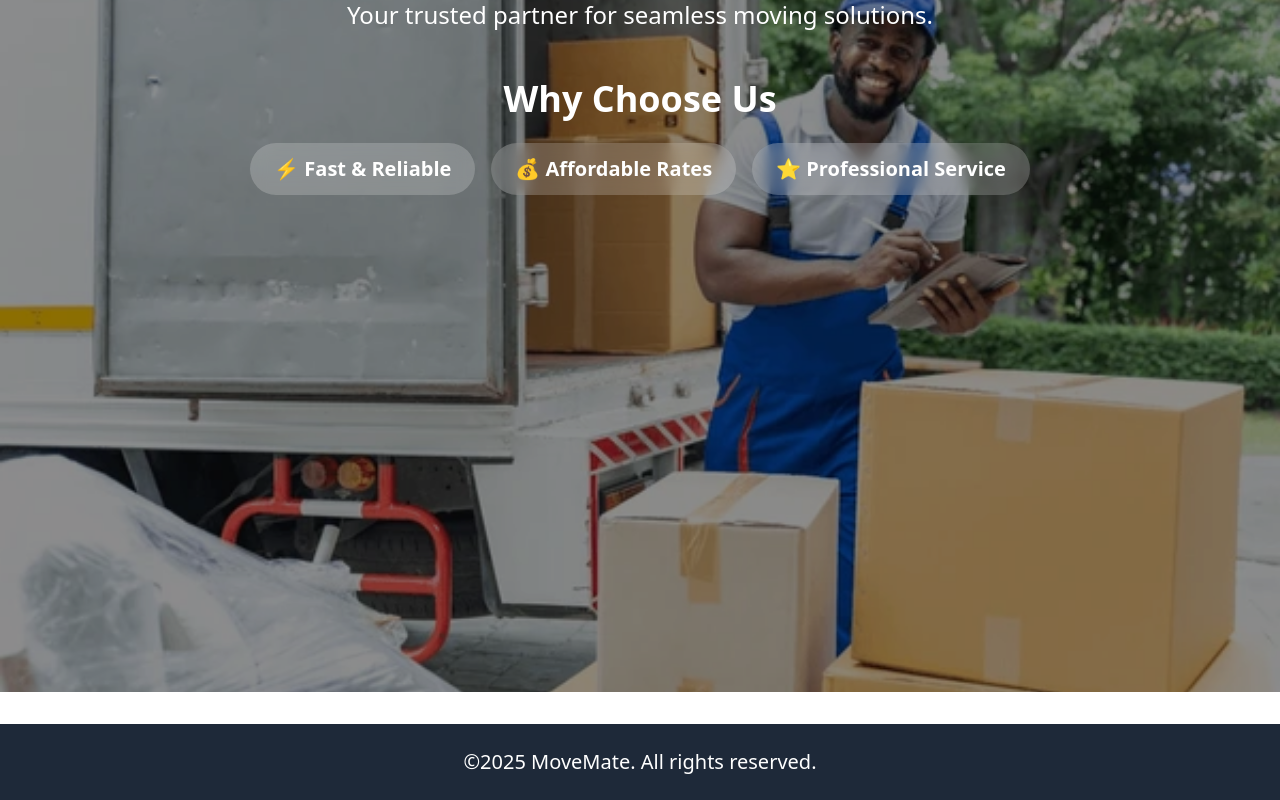
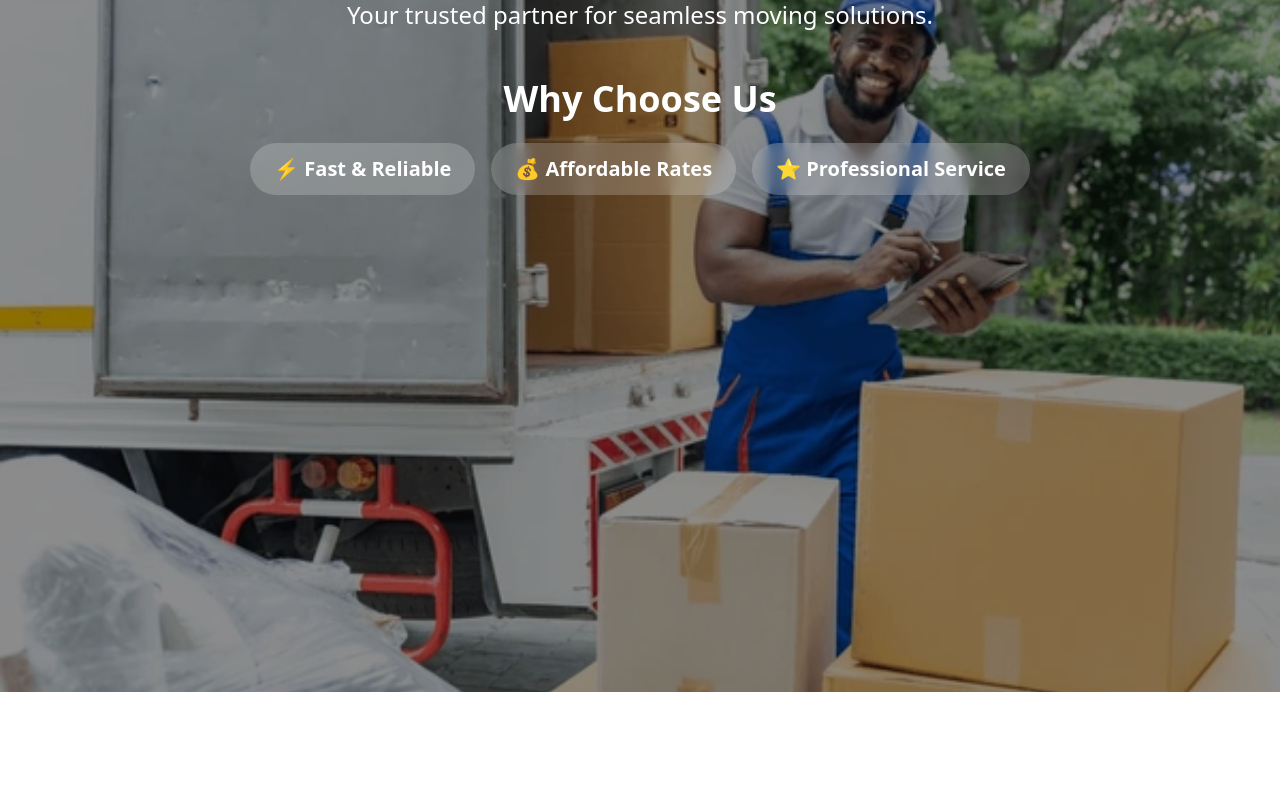
Before and after one commit to ken-jibril/Movers_App, a React (Vite) app: page / in a window 1280 px wide. Shown: the part 189-989 px from the top of the page. After the commit the page ends 881 px from the top, so only its background shows below. Built offline with nearby package versions, Linux system fonts and the light colour scheme.

Commit message:
Remove footer component from App.jsx

```diff
--- a/src/App.jsx
+++ b/src/App.jsx
@@ -2,7 +2,6 @@ import { Route, Routes } from "react-router-dom"
 import Header from "./components/header.jsx"
 import HomePage from "./Pages/HomePage.jsx"
 import AboutPage from "./Pages/AboutPage.jsx"
-import Footer from "./components/footer.jsx"
 import ContactPage from "./Pages/ContactPage.jsx"
 
 
@@ -20,9 +19,6 @@ function App() {
         <Route path="/about" element={<AboutPage />} />
         <Route path="/contact" element={<ContactPage />} />
       </Routes>
-
-      {/* Footer stays on the bottom */}
-      <Footer/>
     </>
   )
 }
```
